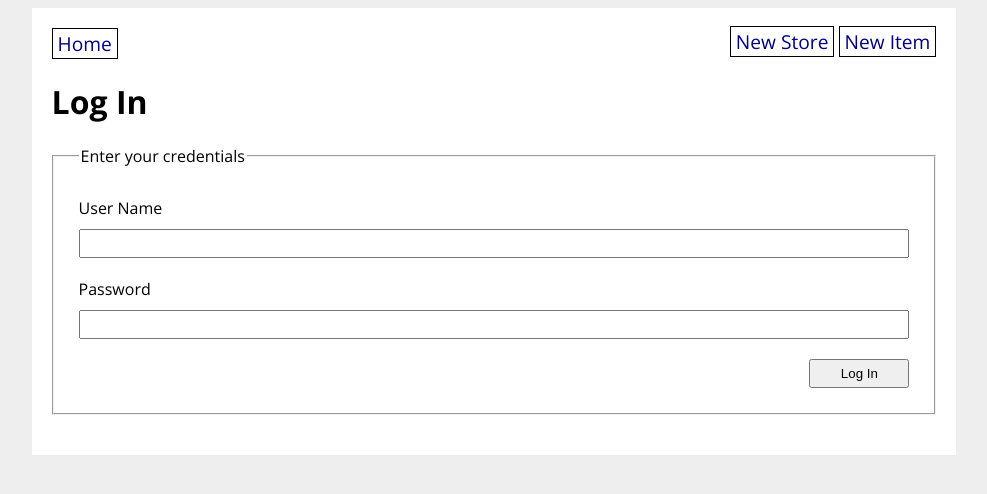
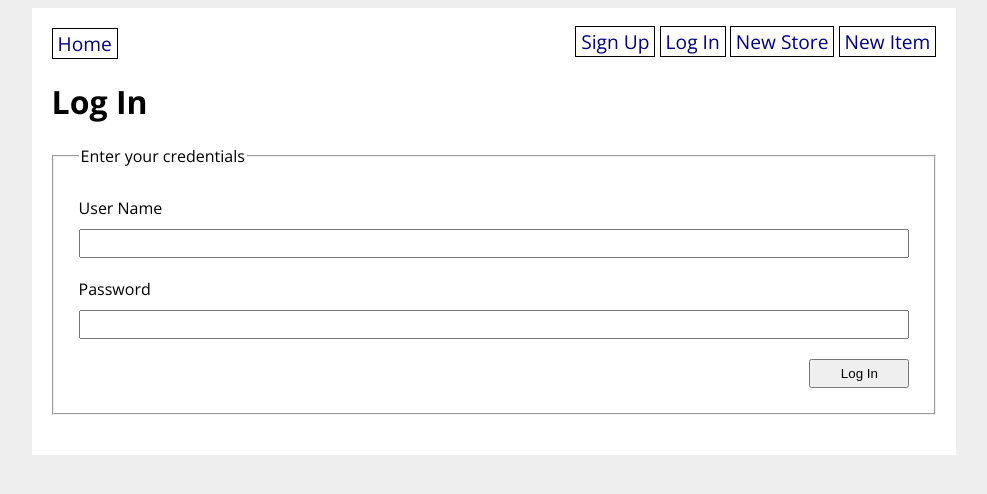
Before and after one commit to GSPuniani/Grocery-Store-Auth, a Flask app: page /login in a window 1280 px wide. Shown: the top 494 px of the page, without its empty margins (146-1133 px from the left). Run offline with Flask 2, Linux system fonts and the light colour scheme.

Commit message:
Added buttons for signup, login, and logout

```diff
--- a/grocery_app/models.py
+++ b/grocery_app/models.py
@@ -1,5 +1,5 @@
 from sqlalchemy_utils import URLType
-
+from flask_login import UserMixin
 from grocery_app import db
 from grocery_app.utils import FormEnum
 
@@ -44,7 +44,7 @@ class GroceryItem(db.Model):
     created_by = db.relationship('User')
 
 # Create a User model with id, username, and password fields
-class User(db.Model):
+class User(UserMixin, db.Model):
     """User model."""
     id = db.Column(db.Integer, primary_key=True)
     username = db.Column(db.String(80), nullable=False, unique=True)
--- a/grocery_app/templates/base.html
+++ b/grocery_app/templates/base.html
@@ -14,6 +14,21 @@
             <nav>
                 <a href="/">Home</a>
                 <div>
+                    <!-- Only show these links if the current user is
+                        authenticated (logged in)! -->
+                        {% if current_user.is_authenticated %}
+                        <!-- <a href="/create_book">Create Book</a>
+                        <a href="/create_author">Create Author</a>
+                        <a href="/create_genre">Create Genre</a> -->
+                        <a href="/logout">Log Out</a>
+
+                        <!-- Only show these links if the current user is NOT
+                            authenticated (logged out)! -->
+                        {% else %}
+                        <a href="/signup">Sign Up</a>
+                        <a href="/login">Log In</a>
+
+                        {% endif %}
                     <a href="/new_store">New Store</a>
                     <a href="/new_item">New Item</a>
                 </div>
```
Also changed, not shown: grocery_app/database.db.
